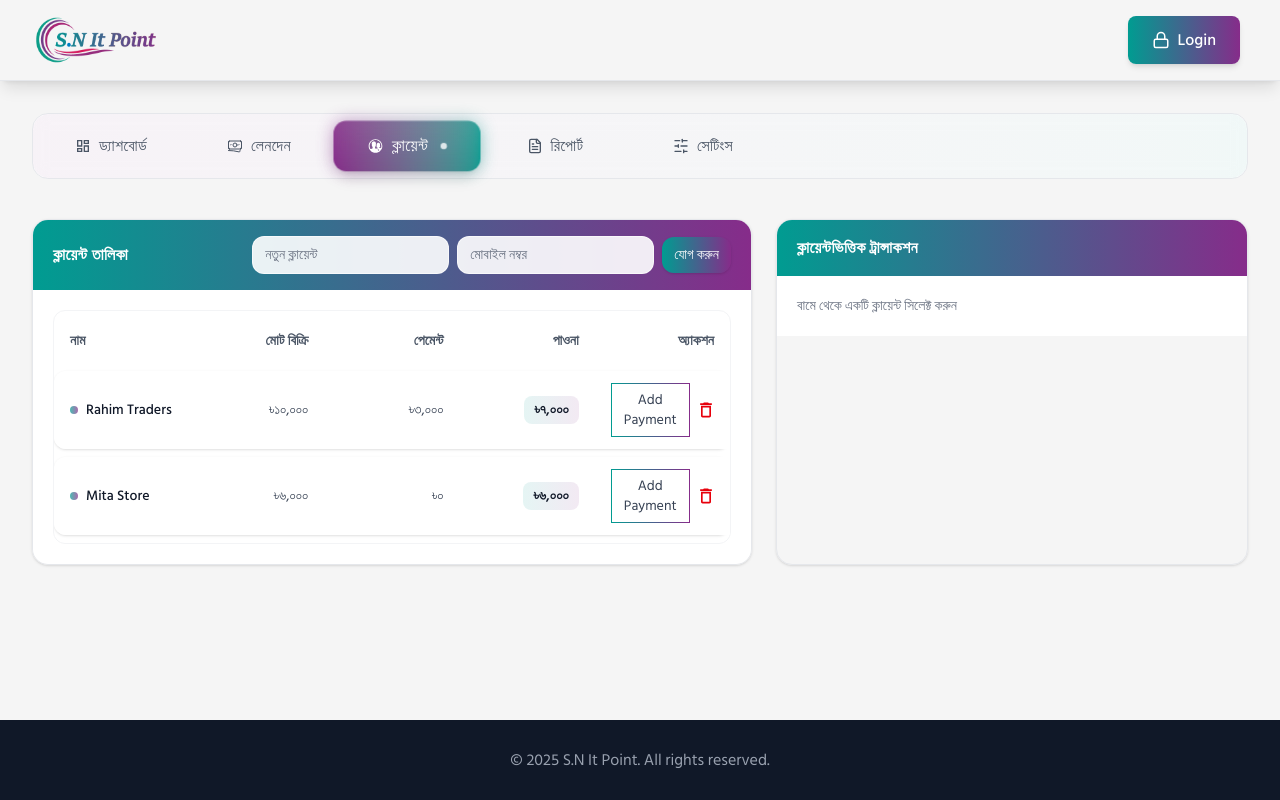
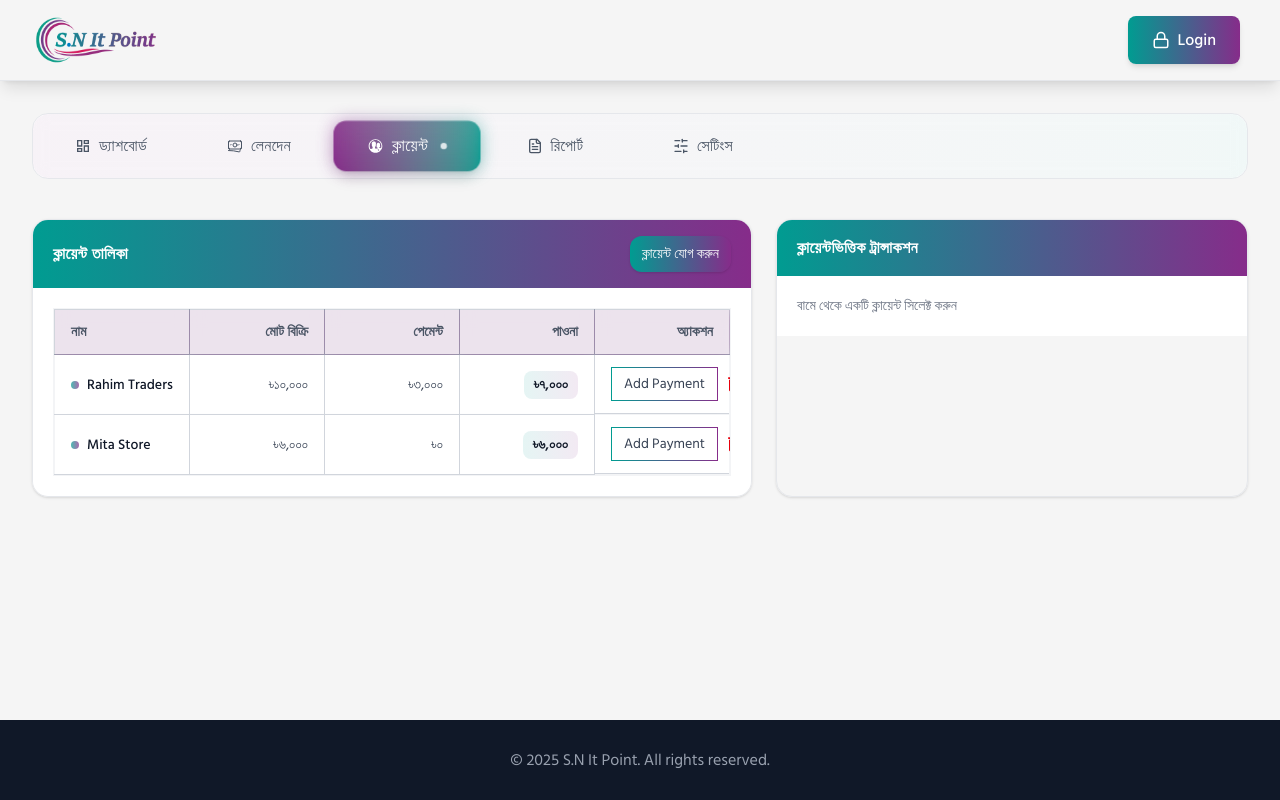
Before and after one commit to nexroxdigital/Nexrox-MBanking-Business-Management-Frontend, a React (Vite) app: page / in a window 1280 px wide. Both pictures are taken after a click on the button "ক্লায়েন্ট". Built offline with nearby package versions, Linux system fonts and the light colour scheme.

Commit message:
add new client modal

```diff
--- a/src/pages/Clients.jsx
+++ b/src/pages/Clients.jsx
@@ -15,6 +15,7 @@ export default function Clients({ ctx }) {
   const [payClientId, setPayClientId] = useState(null);
   const [payAmount, setPayAmount] = useState("");
   const [payNote, setPayNote] = useState("");
+  const [addModalOpen, setAddModalOpen] = useState(false);
 
   // open from button
   const openPayModal = (clientId) => {
@@ -31,6 +32,14 @@ export default function Clients({ ctx }) {
     setPayNote("");
   };
 
+  const openAddModal = () => {
+    setNewClient({ name: "", number: "" }); // reset form
+    setAddModalOpen(true);
+  };
+  const closeAddModal = () => {
+    setAddModalOpen(false);
+  };
+
   // submit (same data rules as your original: amount must be > 0 after clamp2)
   const submitPayModal = () => {
     const amount = clamp2(payAmount);
@@ -41,10 +50,15 @@ export default function Clients({ ctx }) {
 
   // esc to close
   useEffect(() => {
-    const onEsc = (e) => e.key === "Escape" && closePayModal();
+    const onEsc = (e) => {
+      if (e.key === "Escape") {
+        if (payModalOpen) closePayModal();
+        if (addModalOpen) closeAddModal();
+      }
+    };
     document.addEventListener("keydown", onEsc);
     return () => document.removeEventListener("keydown", onEsc);
-  }, []);
+  }, [payModalOpen, addModalOpen]);
 
   function addClient() {
     if (!newClient.name.trim() || !newClient.number) return;
@@ -68,6 +82,7 @@ export default function Clients({ ctx }) {
     };
     dispatch({ type: "SAVE", payload: next });
     setNewClient({ name: "", number: "" });
+    setAddModalOpen(false);
   }
 
   function addPayment(clientId, amount, note = "") {
@@ -186,34 +201,14 @@ export default function Clients({ ctx }) {
             ক্লায়েন্ট তালিকা
           </h3>
           <div className="flex flex-col md:flex-row gap-2 w-full sm:w-auto">
-            <input
-              className="flex-1 sm:flex-none px-2 sm:px-3 py-2 rounded-xl bg-white/90 text-gray-900 placeholder-gray-500 outline-none border border-white/60 focus:border-white focus:ring-2 focus:ring-white/60 transition text-sm"
-              placeholder="নতুন ক্লায়েন্ট"
-              value={newClient.name}
-              type="text"
-              onChange={(e) =>
-                setNewClient((prev) => ({ ...prev, name: e.target.value }))
-              }
-            />
-
-            <input
-              className="flex-1 sm:flex-none px-2 sm:px-3 py-2 rounded-xl bg-white/90 text-gray-900 placeholder-gray-500 outline-none border border-white/60 focus:border-white focus:ring-2 focus:ring-white/60 transition text-sm"
-              placeholder="মোবাইল নম্বর"
-              value={newClient.number}
-              type="number"
-              onChange={(e) =>
-                setNewClient((prev) => ({ ...prev, number: e.target.value }))
-              }
-            />
-
             <button
               className="px-5 md:px-3 py-2 rounded-xl text-white shadow-sm hover:shadow transition text-sm whitespace-nowrap self-center"
               style={{
                 background: "linear-gradient(270deg, #862C8A 0%, #009C91 100%)",
               }}
-              onClick={addClient}
+              onClick={openAddModal}
             >
-              যোগ করুন
+              ক্লায়েন্ট যোগ করুন
             </button>
           </div>
         </div>
@@ -314,23 +309,23 @@ export default function Clients({ ctx }) {
           </div>
 
           {/* Desktop Table Layout */}
-          <div className="hidden sm:block overflow-x-auto rounded-xl border border-gray-100">
-            <table className="w-full table-fixed border-separate border-spacing-y-2 text-sm">
-              <thead>
-                <tr className="text-left">
-                  <th className="py-3 px-4 text-gray-600 sticky top-0 z-10 bg-white/80 backdrop-blur rounded-l-xl">
+          <div className="hidden sm:block overflow-x-auto border border-gray-100">
+            <table className="w-full table-fixed  text-sm">
+              <thead className="bg-[#66196c9c]">
+                <tr className="text-left divide-x divide-gray-400 border-b border-b-gray-400 border-gray-300 border">
+                  <th className="py-3 px-4 text-gray-600 sticky top-0 z-10 bg-white/80 backdrop-blur">
                     নাম
                   </th>
                   <th className="py-3 px-4 text-gray-600 text-right bg-white/80 backdrop-blur">
                     মোট বিক্রি
                   </th>
-                  <th className="py-3 px-4 text-gray-600 text-right bg-white/80 backdrop-blur">
+                  <th className="py-3 px-4 text-gray-600 text-right bg-white/80 backdrop-blur  ">
                     পেমেন্ট
                   </th>
-                  <th className="py-3 px-4 text-gray-600 text-right bg-white/80 backdrop-blur">
+                  <th className="py-3 px-4 text-gray-600 text-right bg-white/80 backdrop-blur  ">
                     পাওনা
                   </th>
-                  <th className="py-3 px-4 text-gray-600 text-right sticky top-0 z-10 bg-white/80 backdrop-blur rounded-r-xl">
+                  <th className="py-3 px-4 text-gray-600 text-right sticky top-0 z-10 bg-white/80 backdrop-blur">
                     অ্যাকশন
                   </th>
                 </tr>
@@ -342,7 +337,7 @@ export default function Clients({ ctx }) {
                     key={r.id}
                     className="group rounded-xl bg-gradient-to-r from-white to-white hover:from-white hover:to-white shadow-sm hover:shadow transition-all duration-200 border border-gray-100"
                   >
-                    <td className="py-3 px-4 rounded-l-xl">
+                    <td className="py-3 px-4 border-r border-r-gray-300 border-b border-b-gray-300">
                       <button
                         className="inline-flex items-center gap-2 font-medium text-gray-900 hover:opacity-90 transition"
                         onClick={() => setSelected(r.id)}
@@ -359,15 +354,15 @@ export default function Clients({ ctx }) {
                       </button>
                     </td>
 
-                    <td className="py-3 px-4 text-right text-gray-700">
+                    <td className="py-3 px-4 text-right text-gray-700 border-r border-r-gray-300 border-b border-b-gray-300">
                       ৳{fmtBDT(r.totalSell)}
                     </td>
 
-                    <td className="py-3 px-4 text-right text-gray-700">
+                    <td className="py-3 px-4 text-right text-gray-700 border-r border-r-gray-300 border-b border-b-gray-300">
                       ৳{fmtBDT(r.paid)}
                     </td>
 
-                    <td className="py-3 px-4 text-right">
+                    <td className="py-3 px-4 text-right border-r border-r-gray-300 border-b border-b-gray-300">
                       <span
                         className="inline-block px-2.5 py-1 rounded-lg font-semibold text-gray-900"
                         style={{
@@ -379,9 +374,9 @@ export default function Clients({ ctx }) {
                       </span>
                     </td>
 
-                    <td className="py-3 px-4 text-right rounded-r-xl flex gap-1.5">
+                    <td className="py-3 px-4 text-right flex gap-1.5 border-b border-b-gray-300">
                       <button
-                        className="px-3 py-1.5 rounded-lg border text-gray-700 hover:bg-white transition relative"
+                        className="px-3 py-1.5 rounded-lg border text-gray-700 hover:bg-white transition relative whitespace-nowrap"
                         onClick={() => openPayModal(r.id)}
                         style={{
                           borderImageSlice: 1,
@@ -424,6 +419,121 @@ export default function Clients({ ctx }) {
               </tbody>
             </table>
           </div>
+
+          {addModalOpen && (
+            <div className="fixed inset-0 z-[125] flex items-center justify-center">
+              <div
+                className="absolute inset-0 bg-black/30"
+                aria-hidden="true"
+                onClick={closeAddModal}
+              />
+              <div
+                role="dialog"
+                aria-modal="true"
+                aria-label="Add client"
+                className="relative w-full max-w-sm mx-4 rounded-2xl shadow-xl border bg-white"
+                style={{
+                  borderImageSlice: 1,
+                  borderImageSource:
+                    "linear-gradient(270deg, #862C8A 0%, #009C91 100%)",
+                  borderWidth: "1px",
+                  borderStyle: "solid",
+                }}
+                onClick={(e) => e.stopPropagation()}
+              >
+                {/* Gradient top bar */}
+                <div
+                  className="h-1 w-full rounded-t-2xl"
+                  style={{
+                    background:
+                      "linear-gradient(270deg, #862C8A 0%, #009C91 100%)",
+                  }}
+                />
+
+                <div className="p-4">
+                  <h4 className="font-medium text-gray-900">নতুন ক্লায়েন্ট</h4>
+                  <p className="text-xs text-gray-500 mt-1">
+                    নাম ও মোবাইল নম্বর দিন।
+                  </p>
+
+                  {/* Form*/}
+                  <form
+                    onSubmit={(e) => {
+                      const formEl = e.currentTarget;
+                      if (!formEl.reportValidity()) {
+                        e.preventDefault();
+                        return;
+                      }
+                      e.preventDefault();
+                      addClient();
+                    }}
+                    className="mt-4 grid gap-3"
+                  >
+                    <div>
+                      <label className="text-xs text-gray-600 mb-1 block">
+                        নাম
+                      </label>
+                      <input
+                        autoFocus
+                        required
+                        type="text"
+                        className="w-full px-3 py-2 rounded-xl bg-white/90 text-gray-900 placeholder-gray-500 outline-none border border-[#6314698e] focus:ring-2 focus:ring-[#862C8A33]"
+                        placeholder="যেমন: Rahim"
+                        value={newClient.name}
+                        onChange={(e) =>
+                          setNewClient((prev) => ({
+                            ...prev,
+                            name: e.target.value,
+                          }))
+                        }
+                      />
+                    </div>
+
+                    <div>
+                      <label className="text-xs text-gray-600 mb-1 block">
+                        মোবাইল নম্বর
+                      </label>
+                      <input
+                        required
+                        type="tel"
+                        pattern="01[0-9]{9}" // optional BD format
+                        title="Valid BD mobile: 11 digits, starts with 01"
+                        className="w-full px-3 py-2 rounded-xl bg-white/90 text-gray-900 placeholder-gray-500 outline-none border focus:ring-2 border-[#6314698e] focus:ring-[#862C8A33]"
+                        placeholder="যেমন: 018XXXXXXXX"
+                        value={newClient.number}
+                        onChange={(e) =>
+                          setNewClient((prev) => ({
+                            ...prev,
+                            number: e.target.value,
+                          }))
+                        }
+                      />
+                    </div>
+
+                    <div className="flex items-center justify-end gap-2 pt-1">
+                      <button
+                        type="button"
+                        className="px-3 py-2 rounded-lg text-gray-600 hover:bg-gray-50"
+                        onClick={closeAddModal}
+                      >
+                        Cancel
+                      </button>
+                      <button
+                        type="submit"
+                        className="px-4 py-2 rounded-lg text-white shadow-sm hover:shadow transition"
+                        style={{
+                          background:
+                            "linear-gradient(270deg, #862C8A 0%, #009C91 100%)",
+                        }}
+                      >
+                        Submit
+                      </button>
+                    </div>
+                  </form>
+                </div>
+              </div>
+            </div>
+          )}
 
           {payModalOpen && (
             <div className="fixed inset-0 z-[120] flex items-center justify-center">
```
